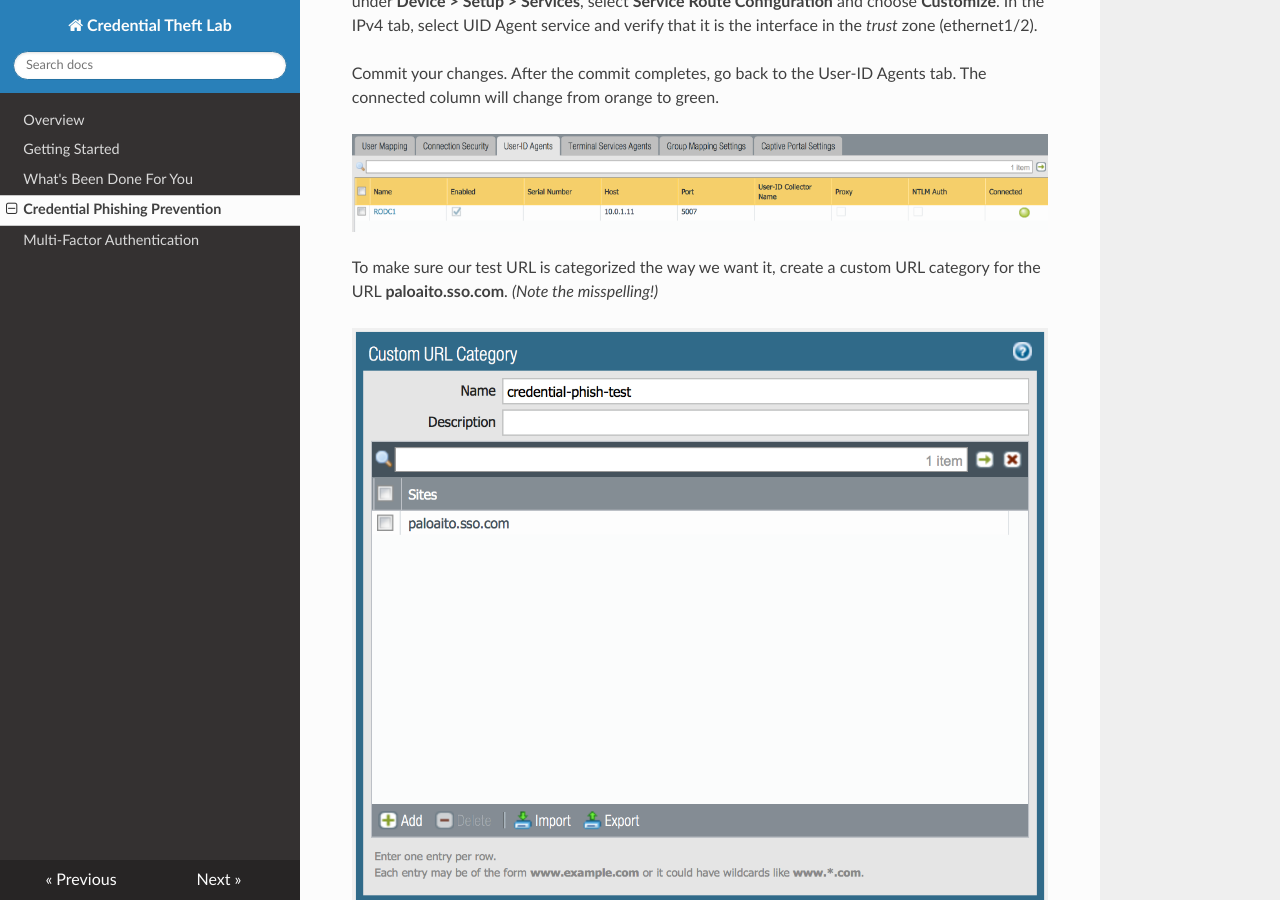
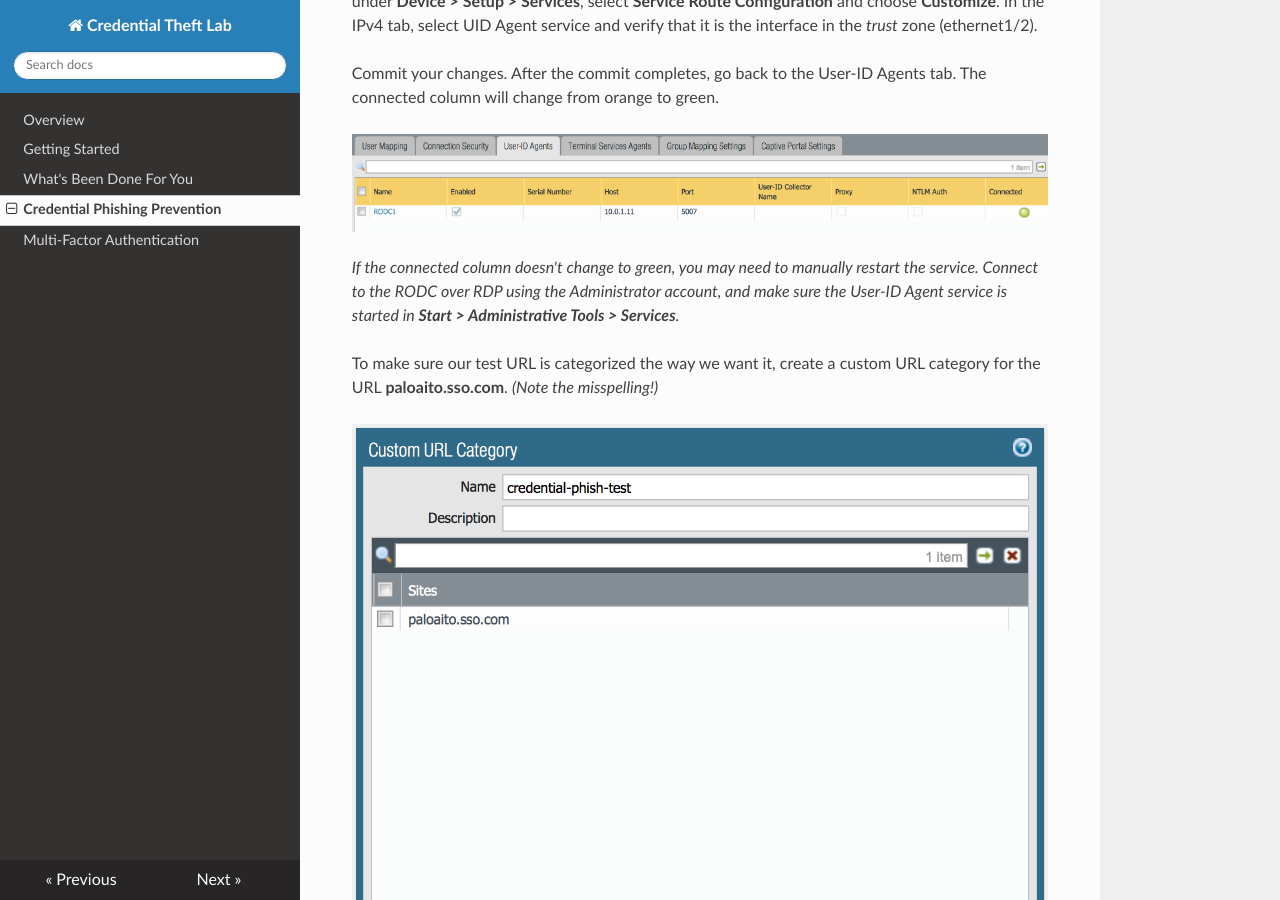
Before and after one commit to tbisaillon/credential-theft-lab, an MkDocs documentation site: the page built from docs/credentialphishing.md, in a window 1280 px wide and 900 px high, scrolled down 5217 px. Built offline with MkDocs 1.6.1, drawn with Linux system fonts in a browser that asks for light colours; nearby versions of some CDN libraries; old or Windows-style settings are respelled for this version of MkDocs.

Commit message:
Fixes #10.

```diff
--- a/docs/credentialphishing.md
+++ b/docs/credentialphishing.md
@@ -75,6 +75,10 @@
 column will change from orange to green.
 
 ![User-ID Agent 2](img/uid_agent_2.png)
+
+*If the connected column doesn't change to green, you may need to manually restart the service.
+Connect to the RODC over RDP using the Administrator account, and make sure the User-ID Agent
+service is started in **Start > Administrative Tools > Services**.*
 
 To make sure our test URL is categorized the way we want it, create a custom URL category for the
 URL **paloaito.sso.com**.  *(Note the misspelling!)*
```
